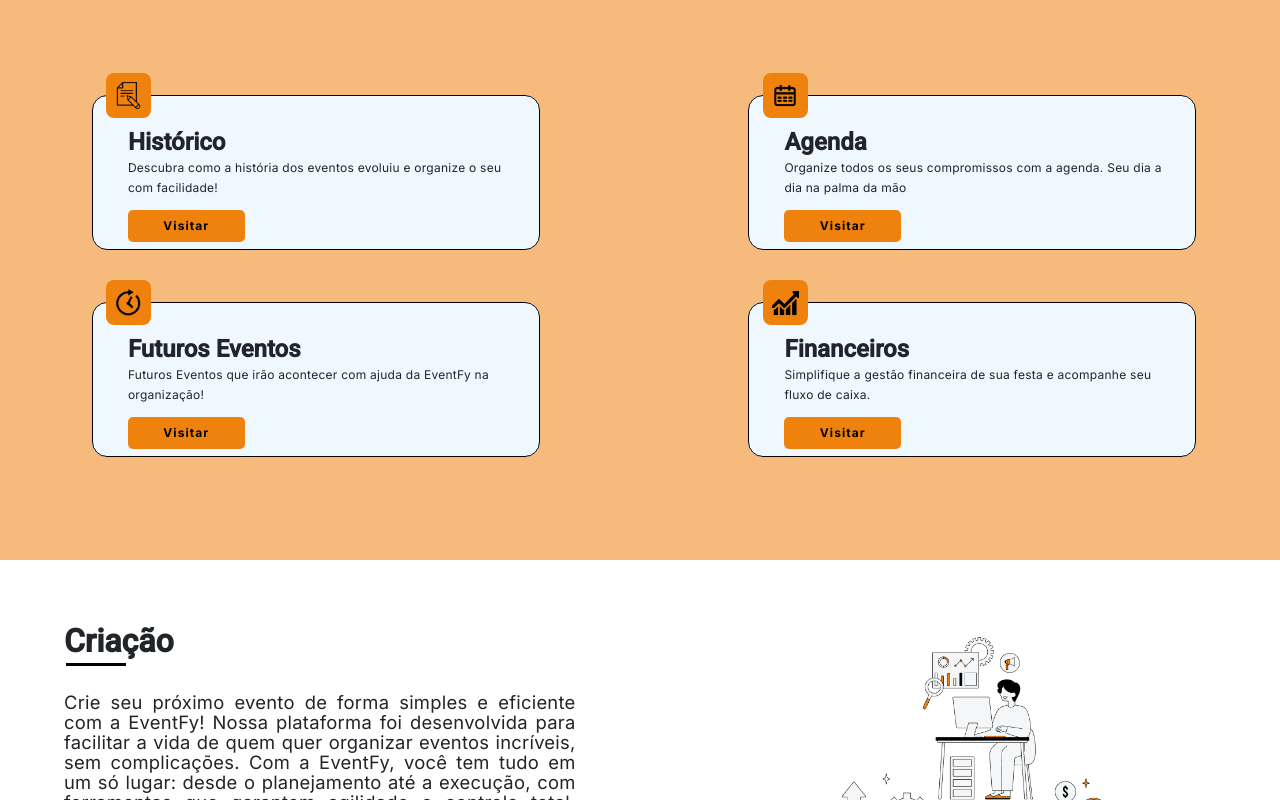
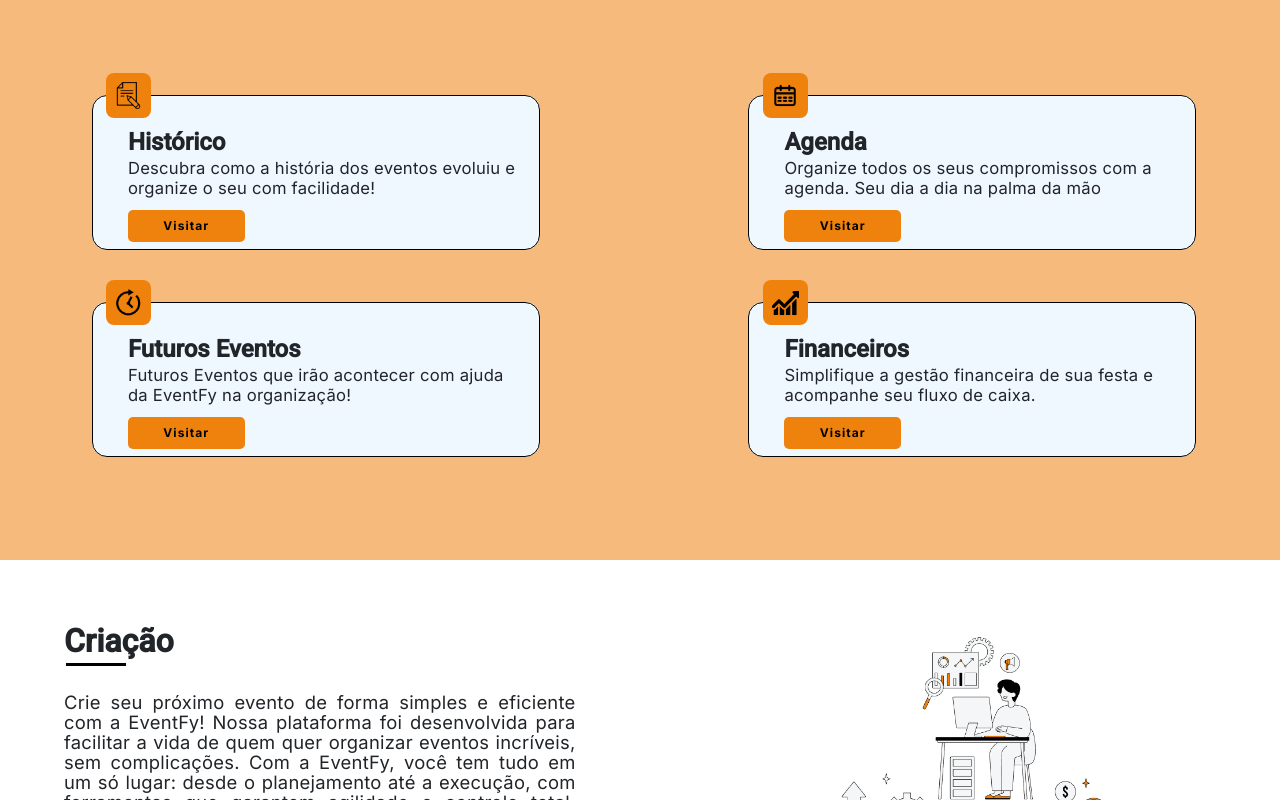
Before and after one commit to GiovannePDS7/Event-Fy, an Angular app: page /inicial in a window 1280 px wide. Shown: the top 800 px of the page. Built offline with nearby package versions, Linux system fonts and the light colour scheme; sample sign-in values are in the browser's storage.

Commit message:
fonte do cards funcionalidades atualizada

```diff
--- a/src/app/Components/Inicial/funcionalidades-inicial/funcionalidades-inicial.component.css
+++ b/src/app/Components/Inicial/funcionalidades-inicial/funcionalidades-inicial.component.css
@@ -61,11 +61,10 @@ legend {
     font-weight: bold;
     margin-top: 2%;
     margin-bottom: 0;
-
 }
 #containerCard-Conteudo p
 {
-    font-size: 1.5vh;
+    font-size: 1.3vw;
 }
 #containerCard-Conteudo button
 {
```
